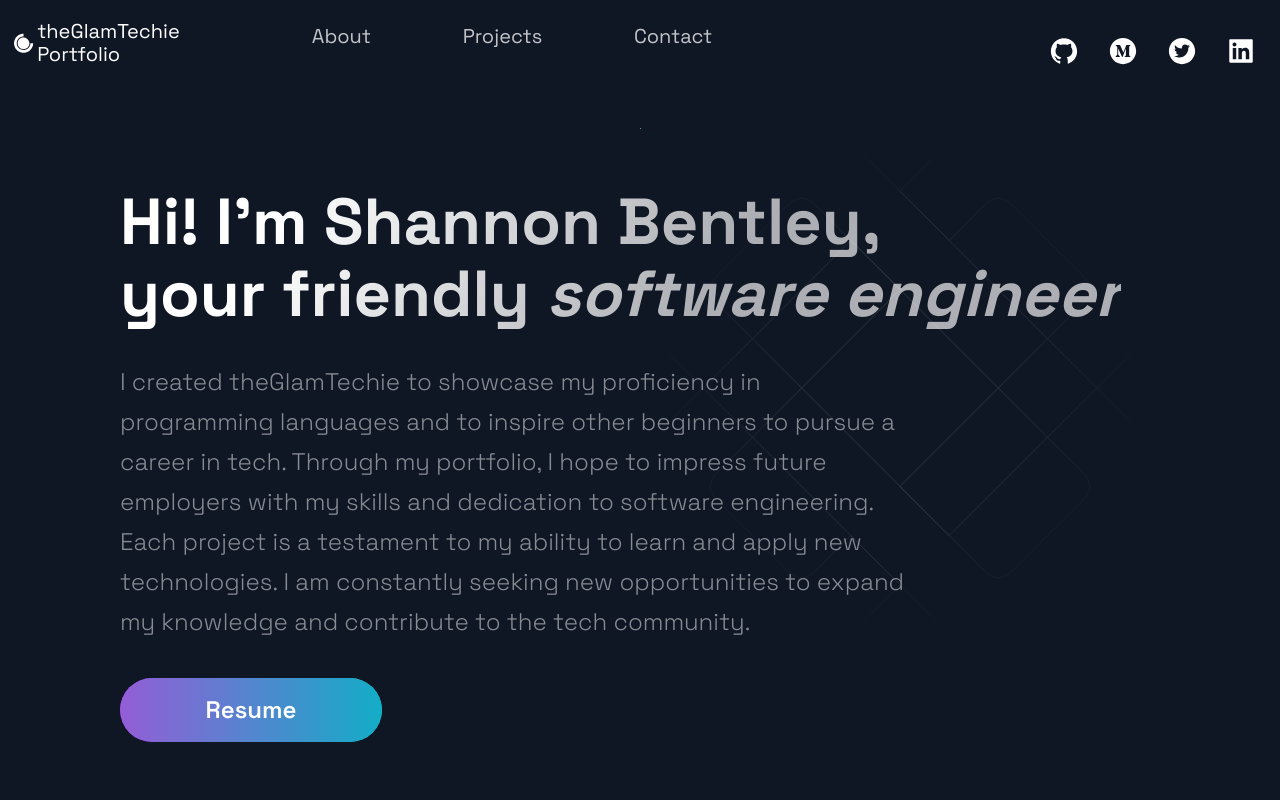
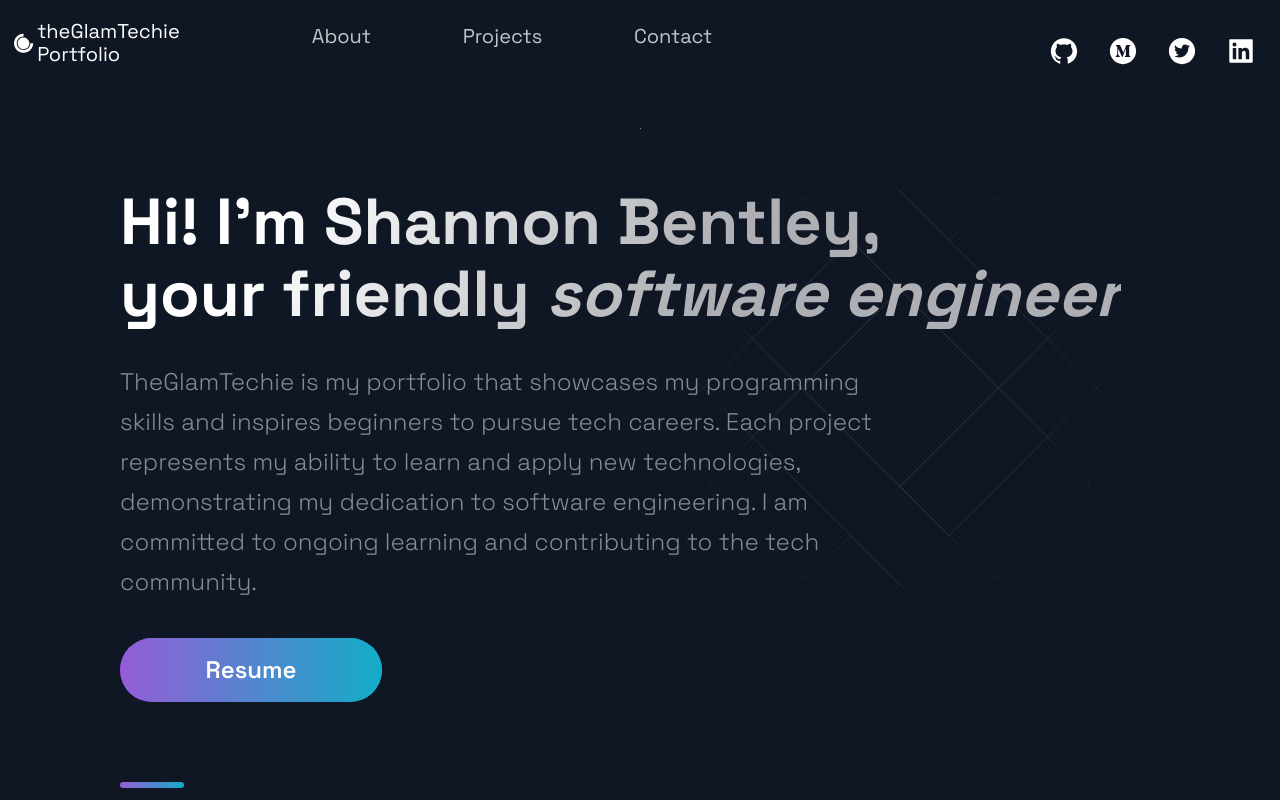
Before and after one commit to shay90210/new-portfolio-dev, a Next.js app: page / in a window 1280 px wide. Shown: the top 800 px of the page. Built offline with nearby package versions, Linux system fonts and the light colour scheme.

Commit message:
updated hero.js

```diff
--- a/src/components/Hero/Hero.js
+++ b/src/components/Hero/Hero.js
@@ -12,12 +12,10 @@ const Hero = () => (
         your friendly <i>software engineer</i>
       </SectionTitle>
       <SectionText>
-          I created theGlamTechie to showcase my proficiency in programming languages and
-          to inspire other beginners to pursue a career in tech. Through my portfolio, I
-          hope to impress future employers with my skills and dedication to software
-          engineering. Each project is a testament to my ability to learn and apply new
-          technologies. I am constantly seeking new opportunities to expand my knowledge
-          and contribute to the tech community.
+        TheGlamTechie is my portfolio that showcases my programming skills and inspires
+        beginners to pursue tech careers. Each project represents my ability to learn
+        and apply new technologies, demonstrating my dedication to software engineering.
+        I am committed to ongoing learning and contributing to the tech community.
       </SectionText>
       <Button onClick={() => window.location = 'https://docs.google.com/document/d/1zoYjCT-DwCfqZ6cZH2STGhL-uGPWHAlBu6rrS4LBBWA/edit'}>Resume</Button>
     </LeftSection>
```
